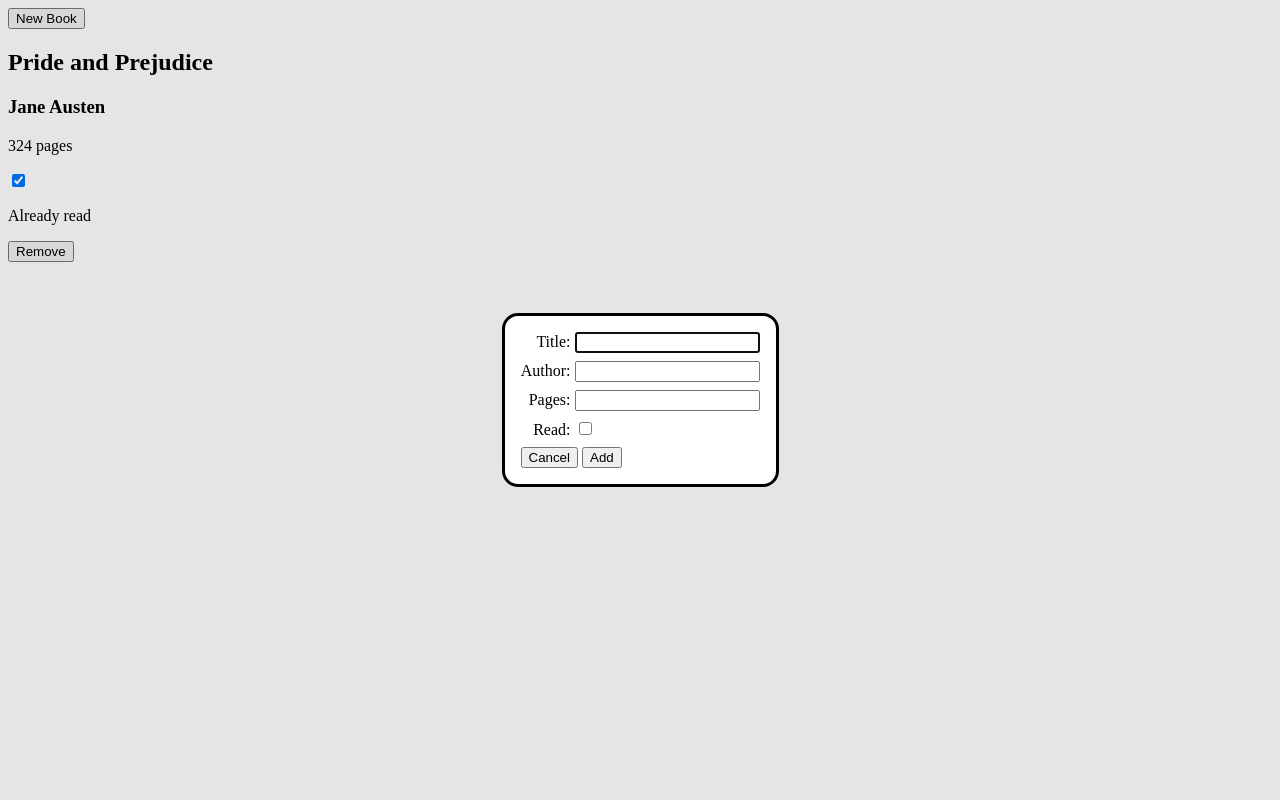
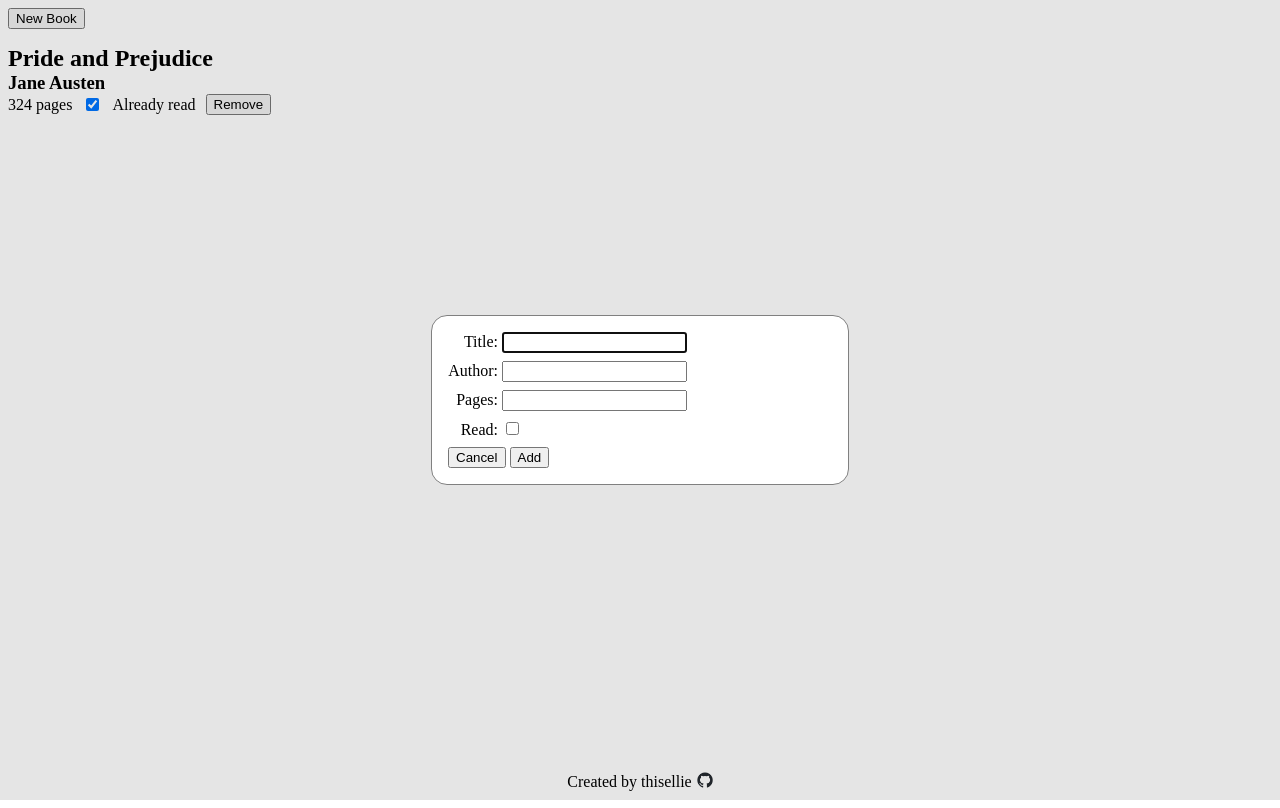
Before and after one commit to thisellie/library, a plain HTML site: page index.html in a window 1280 px wide. Both pictures are taken after a click on the button "New Book". Drawn offline with Linux system fonts and the light colour scheme.

Commit message:
Add footer
Fill label and input tags attributes

```diff
--- a/index.html
+++ b/index.html
@@ -7,31 +7,31 @@
   <title>thisellie's library</title>
   <script src="script.js" defer></script>
   <link rel="stylesheet" href="style.css">
-  <link rel="apple-touch-icon" sizes="180x180" href="./images/apple-touch-icon.png">
-  <link rel="icon" type="image/png" sizes="32x32" href="./images/favicon-32x32.png">
-  <link rel="icon" type="image/png" sizes="16x16" href="./images/favicon-16x16.png">
-  <link rel="manifest" href="./images/site.webmanifest">
+  <link rel="apple-touch-icon" sizes="180x180" href="/images/apple-touch-icon.png">
+  <link rel="icon" type="image/png" sizes="32x32" href="/images/favicon-32x32.png">
+  <link rel="icon" type="image/png" sizes="16x16" href="images/favicon-16x16.png">
+  <link rel="manifest" href="/images/site.webmanifest">
 </head>
 
 <body>
   <dialog id="bookDialog">
-    <form action="" method="dialog">
+    <form id="bookForm" action="" method="dialog">
       <ul>
         <li>
-          <label for="">Title:</label>
-          <input type="text">
+          <label for="title">Title:</label>
+          <input type="text" id="title" name="title">
         </li>
         <li>
-          <label for="">Author:</label>
-          <input type="text">
+          <label for="author">Author:</label>
+          <input type="text" id="author" name="author">
         </li>
         <li>
-          <label for="">Pages:</label>
-          <input type="number">
+          <label for="pages">Pages:</label>
+          <input type="number" id="pages" name="pages">
         </li>
         <li>
-          <label for="">Read:</label>
-          <input type="checkbox">
+          <label for="read">Read:</label>
+          <input type="checkbox" id="read" name="read">
         </li>
       </ul>
       <button value="cancel">Cancel</button>
@@ -41,9 +41,15 @@
   <header>
     <button type="button" id="newBook">New Book</button>
   </header>
-  <main>
-    <!-- Books will display here -->
-  </main>
+  <main></main>
+  <footer>
+    <p>
+      Created by thisellie
+      <a href="https://github.com/thisellie" target="">
+        <img width="16px" height="16px" src="images/github-mark.png" alt="GitHub logo">
+      </a>
+    </p>
+  </footer>
 </body>
 
 </html>
--- a/style.css
+++ b/style.css
@@ -1,11 +1,22 @@
+html,
+body {
+  height: 100%;
+}
+
+body {
+  display: flex;
+  flex-direction: column;
+}
+
 dialog {
+  width: 30vw;
   padding: 1em;
+  border: 1px solid gray;
   border-radius: 1em;
 }
 
 form {
   margin: 0 auto;
-  width: auto;
 }
 
 ul {
@@ -23,3 +34,30 @@ label {
   width: 50px;
   text-align: right;
 }
+
+main {
+  flex: 1 0 auto;
+}
+
+section {
+  margin: 1em 0;
+}
+
+section h1,
+section h3,
+section p {
+  margin: 0;
+}
+
+.description {
+  display: flex;
+  align-items: center;
+  gap: 10px;
+}
+
+footer p {
+  display: flex;
+  justify-content: center;
+  align-items: center;
+  gap: 5px;
+}
```
